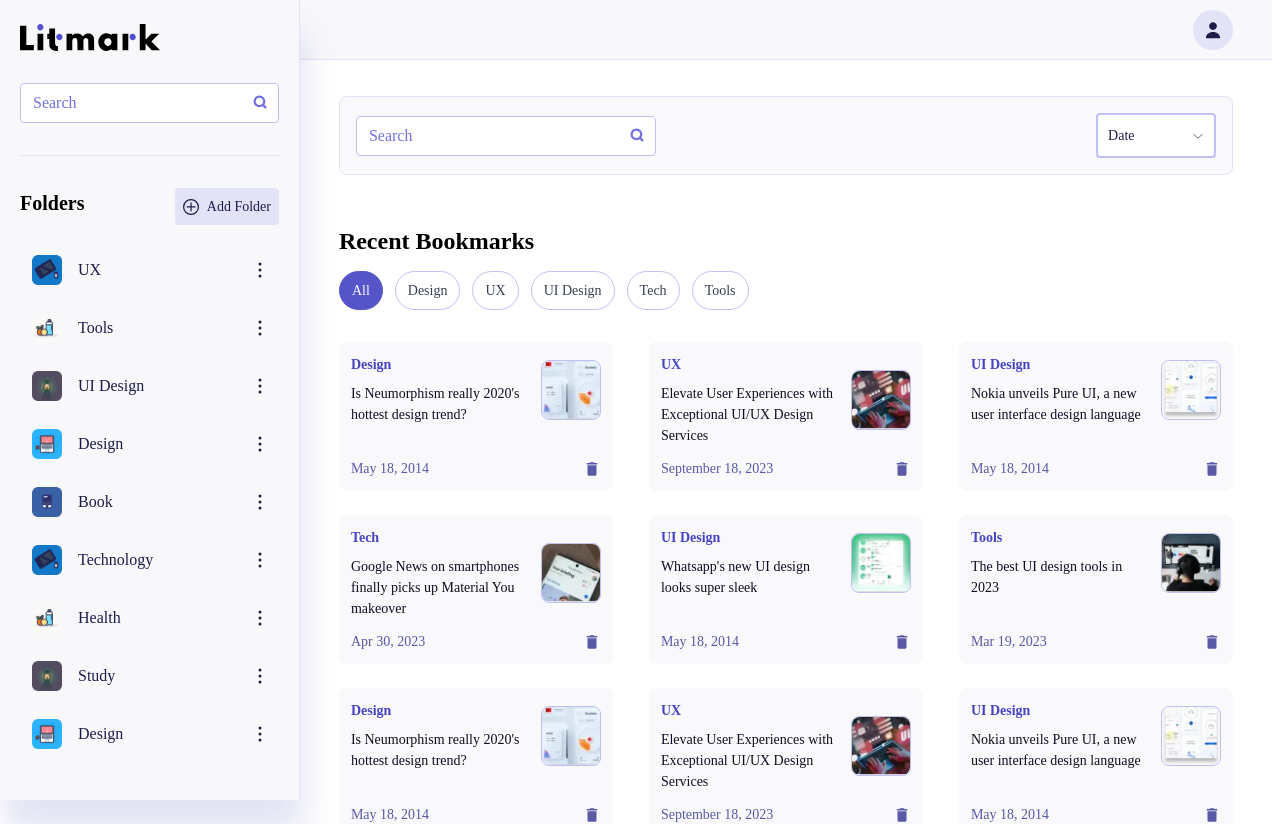
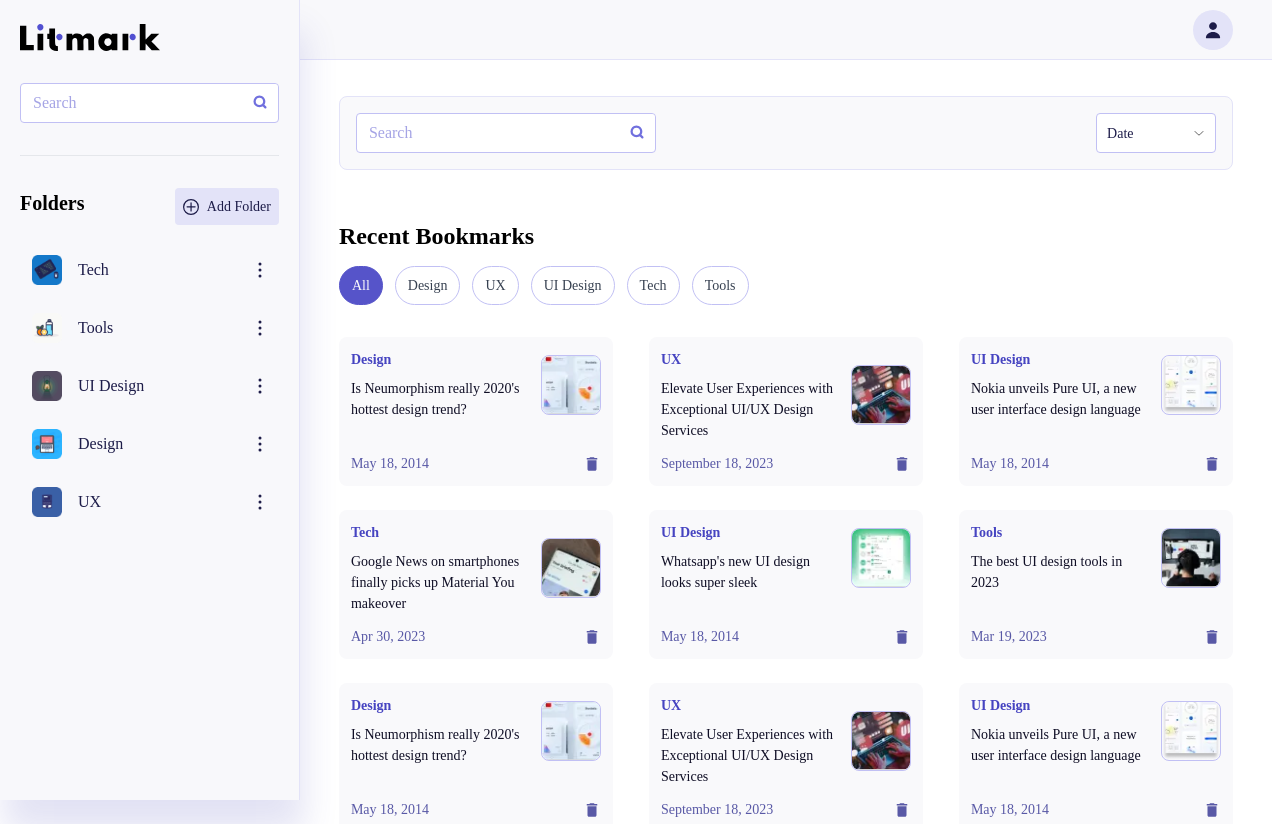
Before and after one commit to abhishek98s/LITMARK_FRONTEND, an Angular app in the folder Client/: page / in a window 1280 px wide. Shown: the top 824 px of the page. Built offline with nearby package versions, Linux system fonts and the light colour scheme; a web font is replaced by a local one.

Commit message:
accending sorting added

```diff
--- a/Client/src/app/Modules/home/top-page/top-page.component.html
+++ b/Client/src/app/Modules/home/top-page/top-page.component.html
@@ -3,7 +3,7 @@
 
     <div class="chips-list flex gap-[12px] overflow-scroll no-scrollbar">
         <div *ngFor="let chip of dataService.getChips()">
-            <app-chip [chip]="chip" (click)="filterCategory(chip.chipName)"></app-chip>
+            <app-chip [chip]="chip" (click)="filterRecentBookmarkCategory(chip.chipName)"></app-chip>
         </div>
     </div>
 
--- a/Client/src/app/Modules/home/top-page/top-page.component.ts
+++ b/Client/src/app/Modules/home/top-page/top-page.component.ts
@@ -13,10 +13,10 @@ export class TopPageComponent implements OnInit {
   constructor(public dataService: BookmarkService) { }
 
   ngOnInit(): void {
-    this.dataService.myBehaviorSubject.subscribe((value) => this.recentBookmark = value);
+    this.dataService.recentBookmarkObservable.subscribe((value) => this.recentBookmark = value);
   }
 
-  filterCategory(category: string) {
-    this.dataService.filterRecentBookmark(category);
+  filterRecentBookmarkCategory(category: string) {
+    this.dataService.filterRecentBookmarkByChip(category);
   }
 }
--- a/Client/src/app/Shared/input-box/input-box.component.scss
+++ b/Client/src/app/Shared/input-box/input-box.component.scss
@@ -15,7 +15,7 @@
         }
 
         &::placeholder{
-            color: $primary-700;
+            color: $primary-500;
         }
     }
 }
--- a/Client/src/app/Shared/search-filter-box/search-filter-box.component.html
+++ b/Client/src/app/Shared/search-filter-box/search-filter-box.component.html
@@ -11,10 +11,10 @@
             <img src="assets/icon/arrow-down.svg" alt="sort">
         </figure>
 
-        <div class="sort-option p-[4px] rounded-1 text-label-md-regular spacing-y-[4px]">
-            <div (click)="changeFilter('Date')">Date</div>
-            <div (click)="changeFilter('A-Z')">A-Z</div>
-            <div (click)="changeFilter('Z-A')">Z-A</div>
+        <div class="sort-option p-[4px] rounded-1 text-label-md-regular spacing-y-[4px] z-50">
+            <div (click)="filterRecentBookmarkBy('Date')">Date</div>
+            <div (click)="filterRecentBookmarkBy('A-Z')">A-Z</div>
+            <div (click)="filterRecentBookmarkBy('Z-A')">Z-A</div>
         </div>
     </div>
 </article>
--- a/Client/src/app/Shared/search-filter-box/search-filter-box.component.scss
+++ b/Client/src/app/Shared/search-filter-box/search-filter-box.component.scss
@@ -16,18 +16,21 @@
     .sortDropdown {
         min-width: 120px;
         // width: 100%;
-        border: 2px solid $primary-400;
+        border: 1px solid $primary-400;
         position: relative;
         padding: 10px;
         background-color: $neutral-0;
-        height: max-content;
+        overflow: hidden;
+        height: 40px;
 
         &:hover {
+            overflow: unset;
+            height: 40px;
+            transition: 0.4s;
             .sort-option {
                 opacity: 1;
                 transition: 0.4s;
                 top: 90%;
-                overflow: unset;
             }
 
             .down-arrow {
@@ -36,23 +39,23 @@
         }
 
         .down-arrow {
-            transition: .4s;
+            transition: 0.4s;
         }
         .sort-option {
-            border: 2px solid $primary-200;
+            border: 1px solid $primary-400;
             border-top: none;
             background-color: $neutral-0;
             position: absolute;
             top: 80%;
             padding-top: 10%;
-            right: -2px;
+            right: -1px;
             min-width: 120px;
             transition: 0.4s;
             opacity: 0;
 
             div {
                 border-radius: 4px;
-                padding: 6px 8px;
+                padding: 6px 15px;
                 border-bottom: 2px solid $primary-100;
                 cursor: pointer;
                 transition: 0.4s;
--- a/Client/src/app/Shared/search-filter-box/search-filter-box.component.ts
+++ b/Client/src/app/Shared/search-filter-box/search-filter-box.component.ts
@@ -1,4 +1,5 @@
 import { Component } from '@angular/core';
+import { BookmarkService } from 'src/app/bookmark.service';
 
 @Component({
   selector: 'app-search-filter-box',
@@ -8,7 +9,9 @@ import { Component } from '@angular/core';
 export class SearchFilterBoxComponent {
   filter: string = 'Date';
 
-  changeFilter(filterOption: string) {
-    this.filter = filterOption;
+  constructor(private dataService: BookmarkService) { }
+
+  filterRecentBookmarkBy(filterType: string) {
+    this.dataService.filterRecentBookmarkBy(filterType)
   }
 }
--- a/Client/src/app/Shared/sidebar/sidebar.component.html
+++ b/Client/src/app/Shared/sidebar/sidebar.component.html
@@ -18,19 +18,6 @@
         </div>
 
         <div class="h-[100%] folder-list">
-
-            <div class="folder" *ngFor="let folder of folders">
-                <app-folder [folder]="folder"></app-folder>
-            </div>
-
-            <div class="folder" *ngFor="let folder of folders">
-                <app-folder [folder]="folder"></app-folder>
-            </div>
-
-            <div class="folder" *ngFor="let folder of folders">
-                <app-folder [folder]="folder"></app-folder>
-            </div>
-
             <div class="folder" *ngFor="let folder of folders">
                 <app-folder [folder]="folder"></app-folder>
             </div>
--- a/Client/src/app/_colors.scss
+++ b/Client/src/app/_colors.scss
@@ -4,6 +4,7 @@ $primary-200: #e3e3f8;
 $primary-250: #d7d7f4;
 $primary-300: #d4d3f4;
 $primary-400: #c1c0f4;
+$primary-400-35: #c1c0f452;
 $primary-500: #a5a4e5;
 $primary-600: #908fe5;
 $primary-700: #7170de;
--- a/Client/src/app/bookmark.service.ts
+++ b/Client/src/app/bookmark.service.ts
@@ -175,8 +175,7 @@ export class BookmarkService {
     },
   ];
 
-  myBehaviorSubject = new BehaviorSubject<Recentbookmark[]>(this.recentBookmark);
-
+  recentBookmarkObservable = new BehaviorSubject<Recentbookmark[]>(this.recentBookmark);
 
   private chips: Chip[] = [
     {
@@ -213,7 +212,7 @@ export class BookmarkService {
     {
       id: '1',
       img: 'assets/image/folder-1.png',
-      title: 'UX'
+      title: 'Tech'
     },
     {
       id: '2',
@@ -233,57 +232,7 @@ export class BookmarkService {
     {
       id: '5',
       img: 'assets/image/folder-5.png',
-      title: 'Book'
-    },
-    {
-      id: '6',
-      img: 'assets/image/folder-1.png',
-      title: 'Technology'
-    },
-    {
-      id: '7',
-      img: 'assets/image/folder-2.png',
-      title: 'Health'
-    },
-    {
-      id: '8',
-      img: 'assets/image/folder-3.png',
-      title: 'Study'
-    },
-    {
-      id: '9',
-      img: 'assets/image/folder-4.png',
-      title: 'Design'
-    },
-    {
-      id: '10',
-      img: 'assets/image/folder-5.png',
-      title: 'Book'
-    },
-    {
-      id: '11',
-      img: 'assets/image/folder-1.png',
-      title: 'Technology'
-    },
-    {
-      id: '12',
-      img: 'assets/image/folder-2.png',
-      title: 'Health'
-    },
-    {
-      id: '13',
-      img: 'assets/image/folder-3.png',
-      title: 'Study'
-    },
-    {
-      id: '14',
-      img: 'assets/image/folder-4.png',
-      title: 'Design'
-    },
-    {
-      id: '15',
-      img: 'assets/image/folder-5.png',
-      title: 'Book'
+      title: 'UX'
     },
   ]
 
@@ -383,7 +332,15 @@ export class BookmarkService {
   //   return this.recentBookmark;
   // }
 
-  filterRecentBookmark(chipCategory: string) {
+  getFolders() {
+    return this.folders;
+  }
+
+  getChips() {
+    return this.chips;
+  }
+
+  filterRecentBookmarkByChip(chipCategory: string) {
     this.chips.forEach((chip: Chip) => { chip.active = false; });
 
     let selectedChip = this.chips.find((chip: Chip) => chip.chipName == chipCategory);
@@ -393,35 +350,61 @@ export class BookmarkService {
     }
 
     if (chipCategory == 'All') {
-      this.myBehaviorSubject.next(this.recentBookmark);
+      this.recentBookmarkObservable.next(this.recentBookmark);
       return
     }
 
-    this.myBehaviorSubject.pipe(
+    this.recentBookmarkObservable.pipe(
       map((bookmarks: Recentbookmark[]) =>
         this.recentBookmark.filter((bookmark) => bookmark.category === chipCategory)),
       tap((filterdBookmarks: Recentbookmark[]) => {
-        this.myBehaviorSubject.next(filterdBookmarks)
+        this.recentBookmarkObservable.next(filterdBookmarks)
       })
     ).subscribe();
   }
 
   deleteBookmark(id: number) {
-    this.myBehaviorSubject.pipe(
+    this.recentBookmarkObservable.pipe(
       map((bookmarks: Recentbookmark[]) => bookmarks.filter(bookmark => bookmark.id !== id)),
       tap((filteredBookmarks: Recentbookmark[]) => {
-        this.myBehaviorSubject.next(filteredBookmarks);
+        this.recentBookmarkObservable.next(filteredBookmarks);
       })
     ).subscribe();
   }
 
-  getChips() {
-    return this.chips;
+  sortAlphabeticaly(arr: any[]) {
+
   }
 
-  getFolders() {
-    return this.folders;
+  filterRecentBookmarkBy(type: string) {
+    switch (type) {
+      case "Date":
+        break;
+
+      case "A-Z":
+        this.recentBookmarkObservable.pipe(
+          map((recentBookmark: Recentbookmark[]) => {
+            recentBookmark.sort((a, b) => {
+              const titleA = a.title || '';
+              const titleB = b.title || '';
+              return titleA.localeCompare(titleB);
+            }),
+              tap((sortedRecentBookmark: Recentbookmark[]) => {
+                this.recentBookmarkObservable.next(sortedRecentBookmark);
+              })
+          })
+        ).subscribe();
+        break;
+
+      case "Z-A":
+
+        break;
+
+      default:
+        break;
+    }
   }
+
 
   getFolderData() {
     const sortedData: folderData[] = this.folderData.sort((a, b): number => {
@@ -439,8 +422,4 @@ export class BookmarkService {
 
     return sortedData;
   }
-
-  filterBy(){
-
-  }
 }
```
